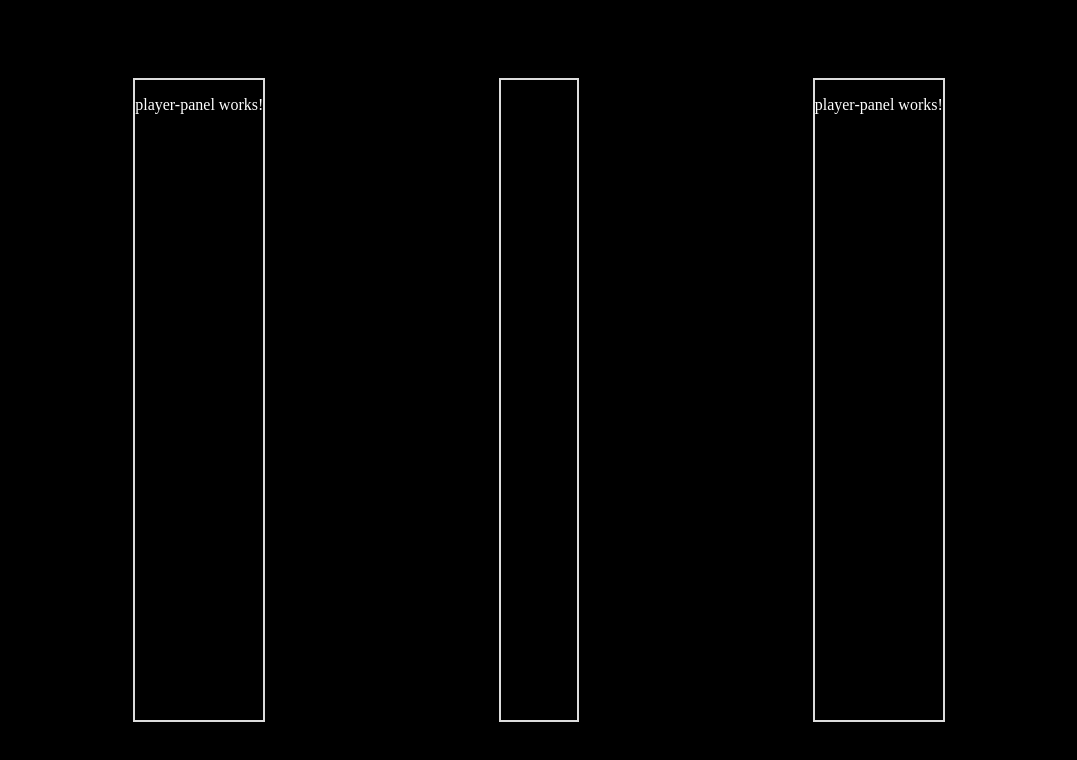
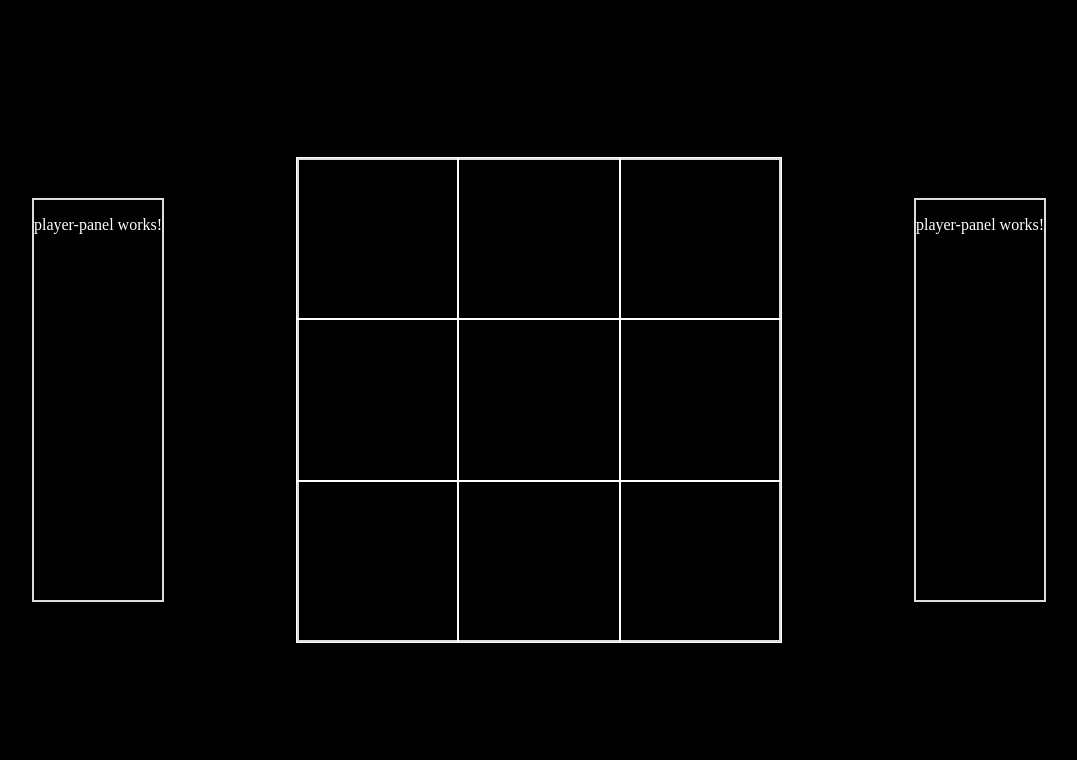
Before and after one commit to FelipeAlbarelli/jogo-da-velha-2.2, an Angular app: page / in a window 1280 px wide. Shown: the top 760 px of the page, without its empty margins (101-1178 px from the left). Built offline with nearby package versions, Linux system fonts and the light colour scheme.

Commit message:
game board lines

```diff
--- a/src/app/comps/game-board/game-board.component.css
+++ b/src/app/comps/game-board/game-board.component.css
@@ -0,0 +1,20 @@
+p {
+    color: white;
+}
+
+.board {
+    height: 60vh;
+    width: 60vh;
+    display: grid;
+    grid-template-columns: 1fr 1fr 1fr;
+    justify-content: center;
+    align-content: center;
+
+}
+
+.cell {
+    border: 1px solid white;
+
+    height: 20vh;
+    width: 20vh;
+}
--- a/src/app/comps/game-board/game-board.component.html
+++ b/src/app/comps/game-board/game-board.component.html
@@ -1 +1,13 @@
-game board
+<div class="board">
+
+    <div class="cell"></div>
+    <div class="cell"></div>
+    <div class="cell"></div>
+    <div class="cell"></div>
+    <div class="cell"></div>
+    <div class="cell"></div>
+    <div class="cell"></div>
+    <div class="cell"></div>
+    <div class="cell"></div>
+
+</div>
--- a/src/app/main-page/main-page.component.css
+++ b/src/app/main-page/main-page.component.css
@@ -10,7 +10,7 @@
 
 .container > * {
 
-    height: 80%;
+    min-height: 50%;
 
     border: 2px #ddd solid;
 
```
